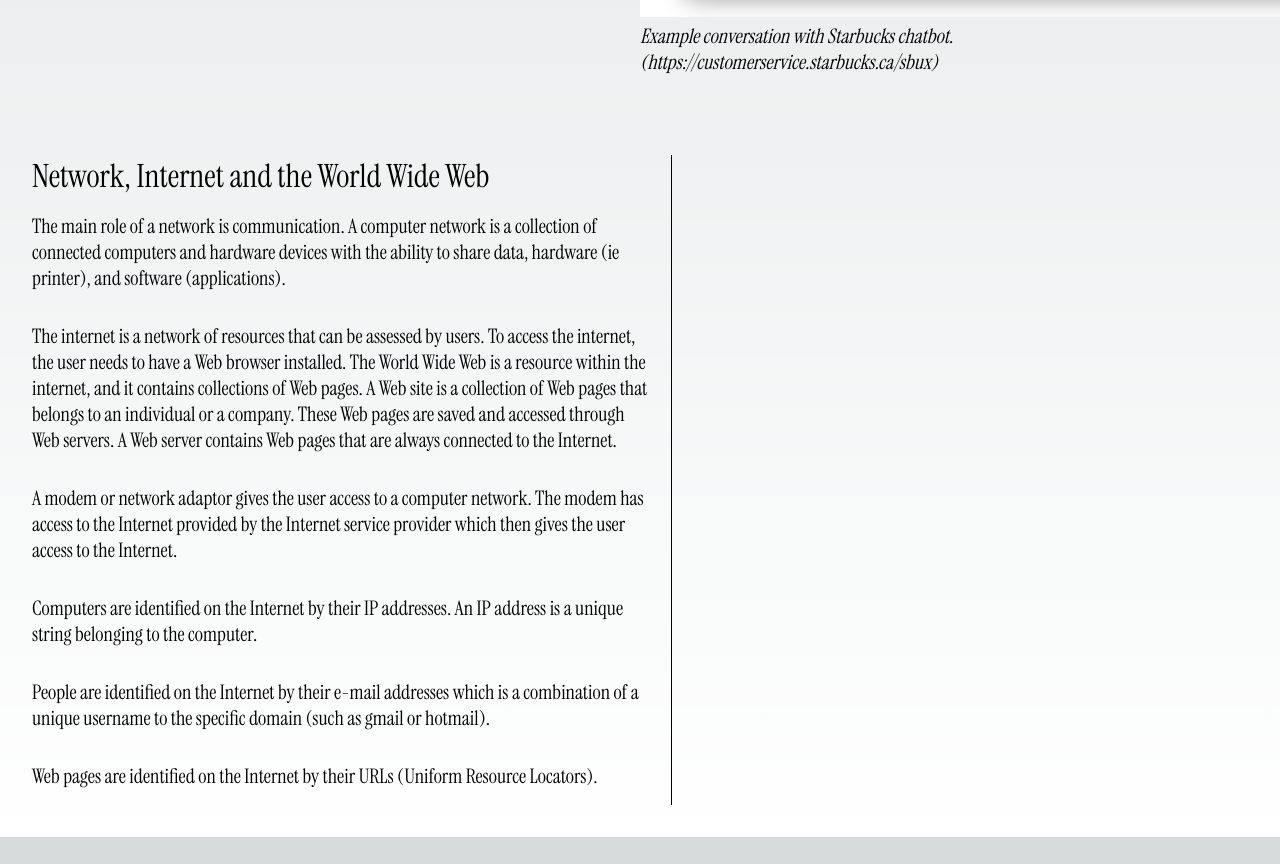
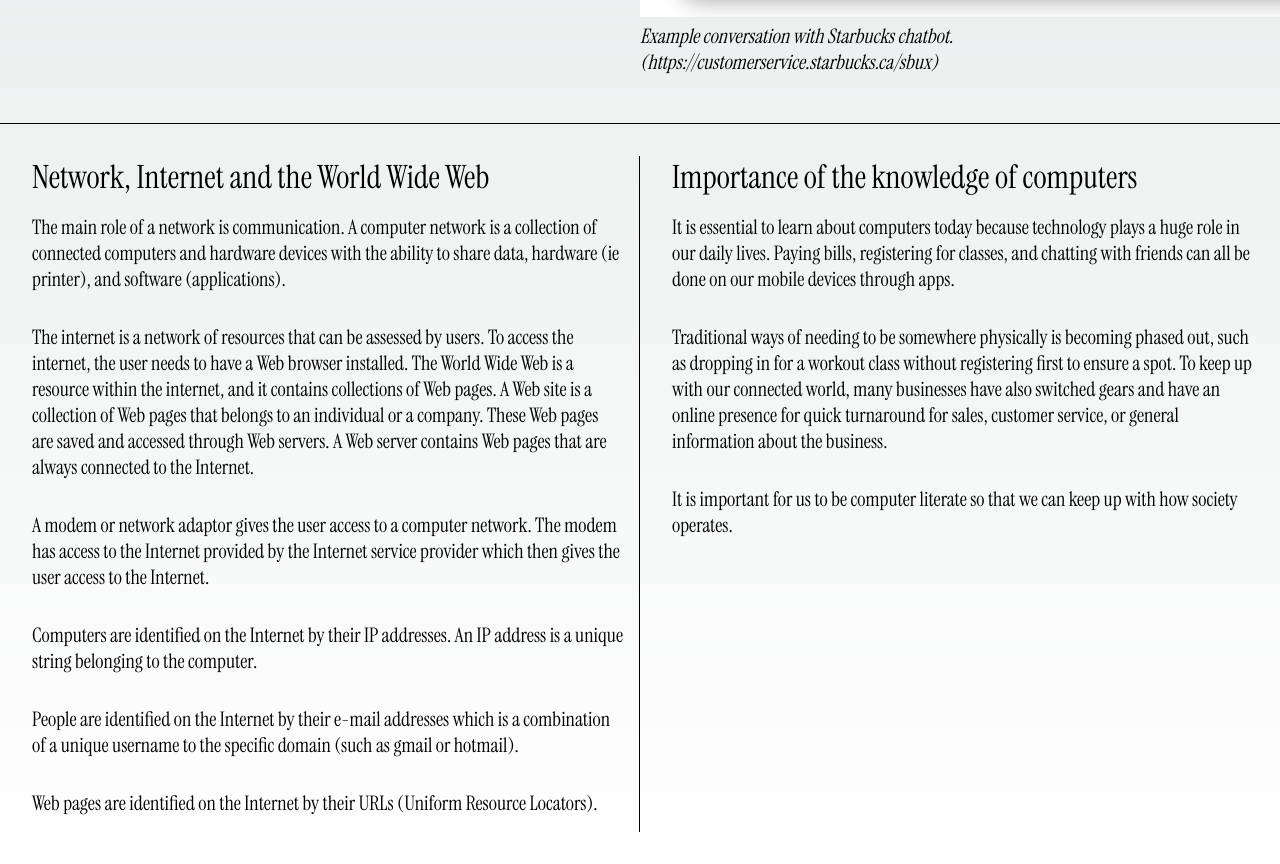
Before and after one commit to maanderz/portfolio-1, a Next.js app: page /concepts in a window 1280 px wide. Shown: the part 1040-1904 px from the top of the page. Before the commit the page ends 1877 px from the top, so only its background shows below. Built offline with nearby package versions, Linux system fonts and the light colour scheme.

Commit message:
added second section

```diff
--- a/src/app/concepts/page.js
+++ b/src/app/concepts/page.js
@@ -5,6 +5,7 @@ import Image from 'next/image'
 import chatMessage from '../../../public/chat-message.png'
 import chatResponse from '../../../public/chat-response.png'
 import Network from "./section-1";
+import Computers from "./section-2";
 
 const myFont = localFont({ src: '../Instrument_Serif/InstrumentSerif-Regular.ttf' })
 
@@ -40,7 +41,10 @@ export default function Concepts() {
           </div>
         </div>
       </div>
-      <Network />
+      <div style={{ display: 'flex', borderTop: '1px solid black' }}>
+        <Network />
+        <Computers />
+      </div>
     </main>
   );
 }
--- a/src/app/concepts/section-1.js
+++ b/src/app/concepts/section-1.js
@@ -1,6 +1,5 @@
 import styles from "../page.module.css";
 import localFont from 'next/font/local'
-import clsx from 'clsx';
 
 const myFont = localFont({ src: '../Instrument_Serif/InstrumentSerif-Regular.ttf' })
 
--- /dev/null
+++ b/src/app/concepts/section-2.js
@@ -0,0 +1,19 @@
+import styles from "../page.module.css";
+import localFont from 'next/font/local'
+
+const myFont = localFont({ src: '../Instrument_Serif/InstrumentSerif-Regular.ttf' })
+
+export default function Computers() {
+  return (
+    <div className={styles.concepts_main_container} style={{ marginRight: '0', width: '50%' }}>
+      <div>Importance of the knowledge of computers</div>
+      <div className={styles.intro_links}>
+        <div style={{ fontSize: '1.25rem' }}>
+          <div className={styles.concept_description_left}>It is essential to learn about computers today because technology plays a huge role in our daily lives. Paying bills, registering for classes, and chatting with friends can all be done on our mobile devices through apps.</div>
+          <div className={styles.concept_description_left}>Traditional ways of needing to be somewhere physically is becoming phased out, such as dropping in for a workout class without registering first to ensure a spot. To keep up with our connected world, many businesses have also switched gears and have an online presence for quick turnaround for sales, customer service, or general information about the business.</div>
+          <div className={styles.concept_description_left}>It is important for us to be computer literate so that we can keep up with how society operates.</div>
+        </div>
+      </div>
+    </div>
+  );
+}
```
